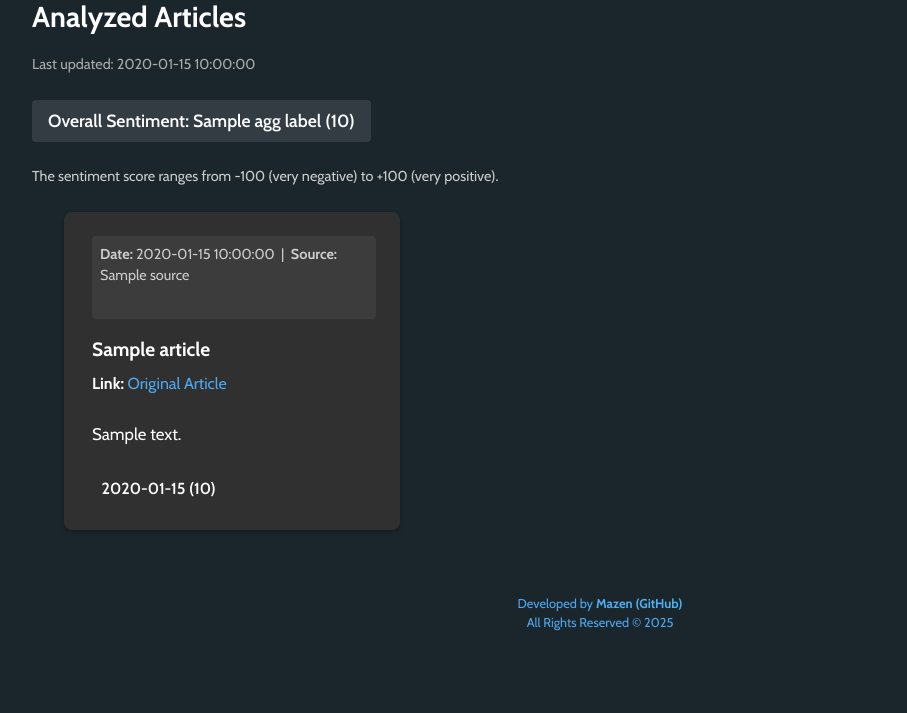
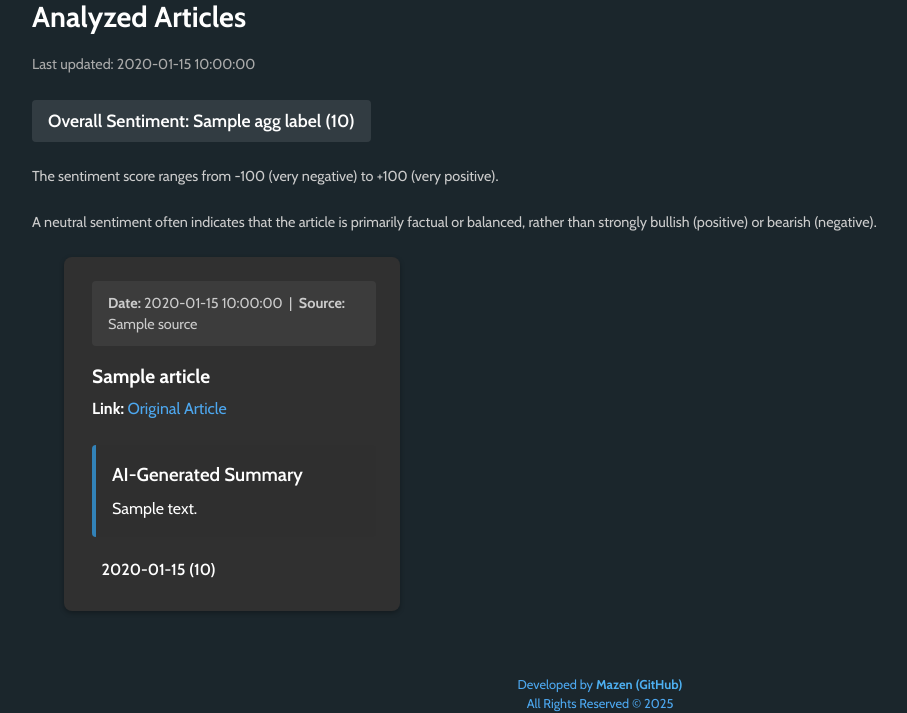
Before and after one commit to mazenayyad/finance-sentiment-analyzer, a Flask app: template templates/results.html in a window 1280 px wide. Shown: the part 135-848 px from the top of the page, without its empty margins (40-947 px from the left). Before the commit the page ends 766 px from the top, so only its background shows below. Run offline with Flask 3, Linux system fonts and the light colour scheme; the template is opened without the code that fills it: most values are stand-ins (such as "Sample title", 1, 10 or a date in 2020).

Commit message:
minor changes

```diff
--- a/static/style.css
+++ b/static/style.css
@@ -242,10 +242,16 @@ body {
 
 .card-header {
   background: rgba(255, 255, 255, 0.06);
-  padding: 0.5rem;
+  padding: 0.75rem 1rem;
   border-radius: 4px;
   margin-bottom: 1rem;
 }
+
+.card-header p {
+  margin: 0;
+  line-height: 1.4;
+}
+
 
 .date-source {
   margin: 0;
@@ -254,10 +260,11 @@ body {
 }
 
 .article-card h2 {
+
   font-size: 1.2rem;
   font-weight: 700;
-  margin-bottom: 0.5rem;
-  color: #fff;
+  margin-bottom: 0.4rem;
+  color: #ffffff;
 }
 
 .article-link {
@@ -271,11 +278,31 @@ body {
   text-decoration: underline;
 }
 
-.article-summary {
+/* .article-summary {
   line-height: 1.7;
   font-size: 1.05rem;
   margin-bottom: 1rem;
+} */
+
+.ai-summary {
+  margin: 1rem 0;
+  padding: 1rem;
+  background-color: #2F2F2F;
+  border-left: 4px solid #3282B8;
+  border-radius: 4px;
 }
+.ai-summary h3 {
+  margin-top: 0;
+  margin-bottom: 0.5rem;
+  font-weight: 600;
+  color: #ffffff;
+}
+.ai-summary p {
+  margin: 0;
+  line-height: 1.5;
+  color: #fff;
+}
+
 
 .article-card[data-sentiment="Positive"] {
   border-left: 4px solid #28a745;
--- a/templates/results.html
+++ b/templates/results.html
@@ -54,6 +54,10 @@
       The sentiment score ranges from -100 (very negative) to +100 (very positive).
     </p>
 
+    <p class ="score-explanation">
+      A neutral sentiment often indicates that the article is primarily factual or balanced, rather than strongly bullish (positive) or bearish (negative).
+    </p>
+
     <div class="articles-container" id="articles-container">
       {% for article in articles %}
         <div class="article-card" data-sentiment="{{ article.sentiment_label }}">
@@ -75,7 +79,10 @@
             </a>
           </p>
 
-          <p class="article-summary">{{ article.summary }}</p>
+          <div class="ai-summary">
+            <h3>AI-Generated Summary</h3>
+            <p>{{ article.summary }}</p>
+          </div>
 
           <!-- Sentiment badge -->
           <span class="sentiment-badge {{ article.sentiment_label|lower }}">
```
